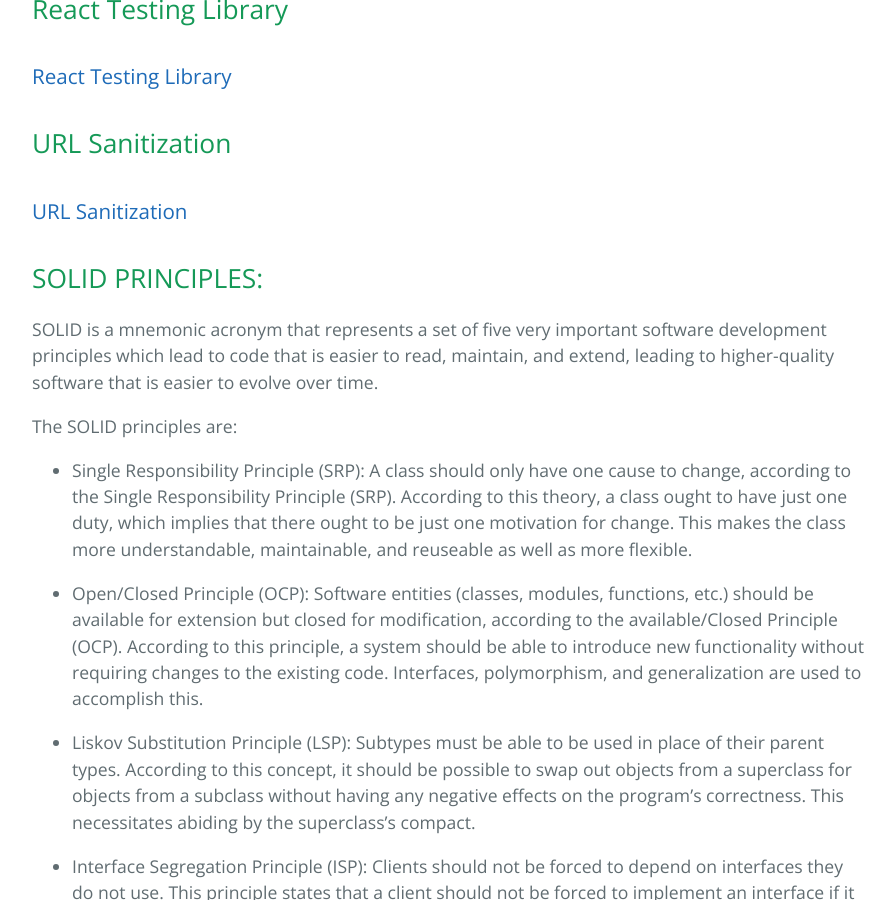
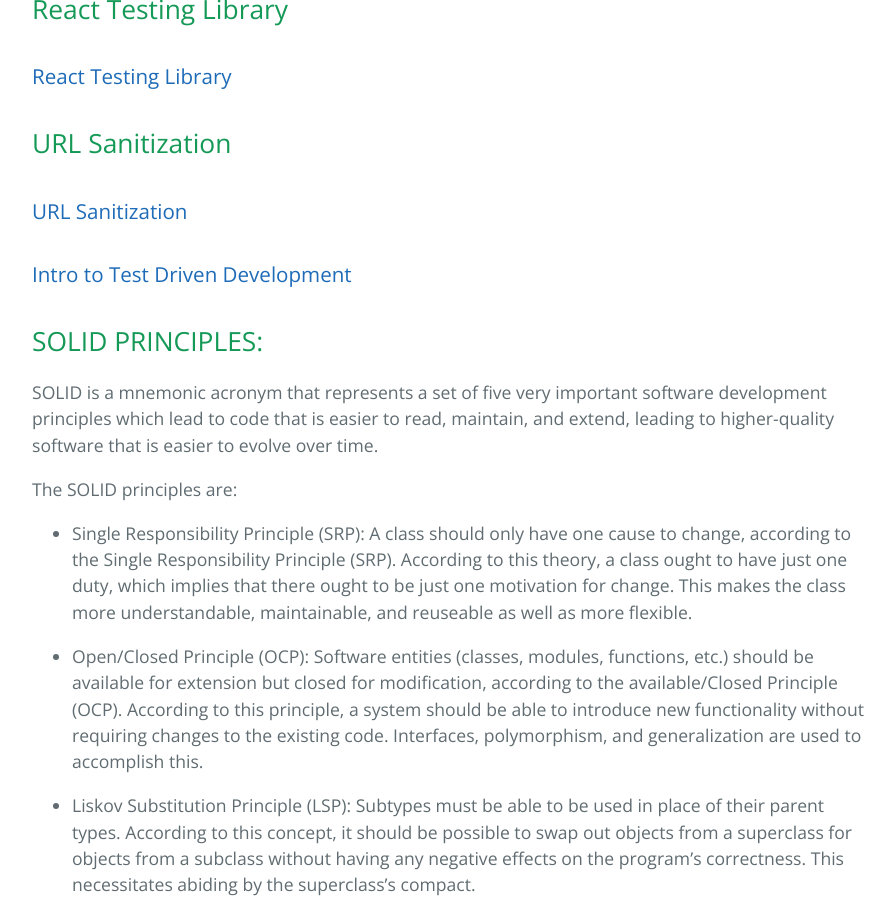
Before and after one commit to learning-software-engineering/learning-software-engineering.github.io, a Jekyll site: the page built from Topics/Development_Process.md, in a window 1280 px wide and 900 px high, scrolled down 1332 px. Shown: the whole window, without its empty margins (192-1085 px from the left). Built offline with Jekyll 4.4.1, drawn with Linux system fonts in a browser that asks for light colours; our own code applies the rules of GitHub Pages for plain Markdown files.

Commit message:
add TDD to Development_Process Page

```diff
--- a/Topics/Development_Process.md
+++ b/Topics/Development_Process.md
@@ -36,6 +36,8 @@
 ## URL Sanitization
 
 ### [URL Sanitization](./Development_Process/URL_Sanitization.md)
+
+### [Intro to Test Driven Development](./Development_Process/Test_Driven_Development.md)
 
 ## SOLID PRINCIPLES:
 
```
